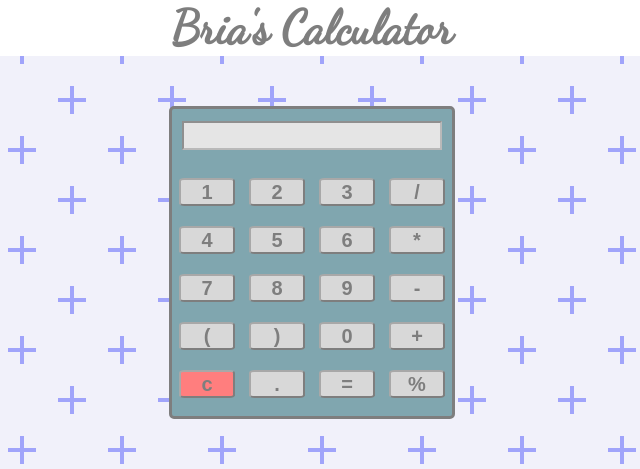
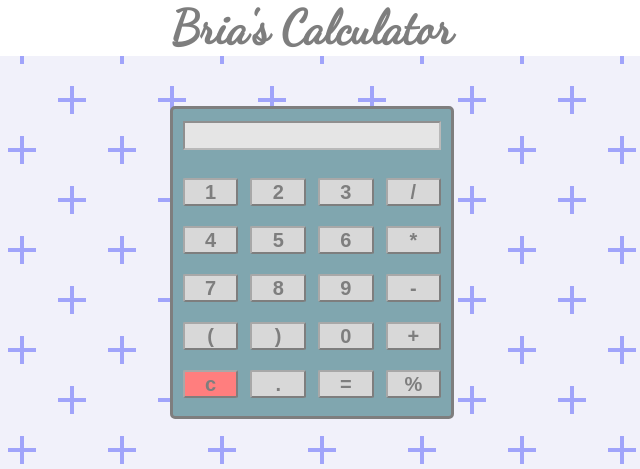
Before and after one commit to briatulloch/calculator, a plain HTML site: page index.html in a window 1280 px wide. Shown: the top 469 px of the page, 328-968 px from the left. Drawn offline with Linux system fonts and the light colour scheme.

Commit message:
modified button border radius

```diff
--- a/styles.css
+++ b/styles.css
@@ -28,7 +28,7 @@ header{
     margin: auto;
     border: 3px solid black;
     position: relative;
-    width:280px;
+    width:278px;
     height:307px;
     background-color: rgb(4, 80, 97);
     border-radius: 5px;
@@ -48,9 +48,9 @@ input[type="button"]{
     background-color: #b3b3b3;
     width:20%;
     height:28px;
-    margin: 10px 5px 10px 5px;
+    margin: 10px 4px 10px 4px;
     font-size: 20px;
-    border-radius:10%;
+    border-radius:5%;
     border-color: black;
     font-weight:bold;
 }
```
